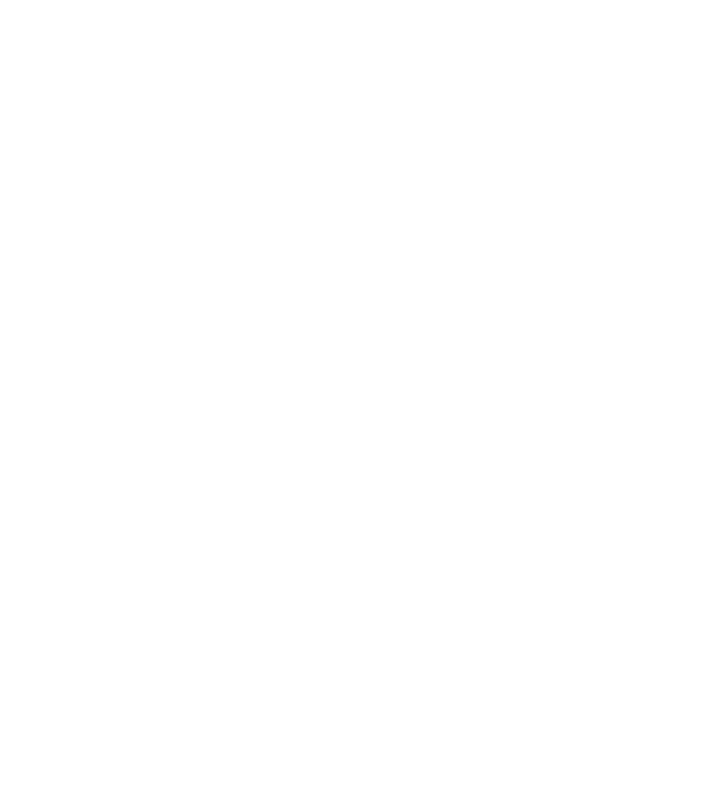
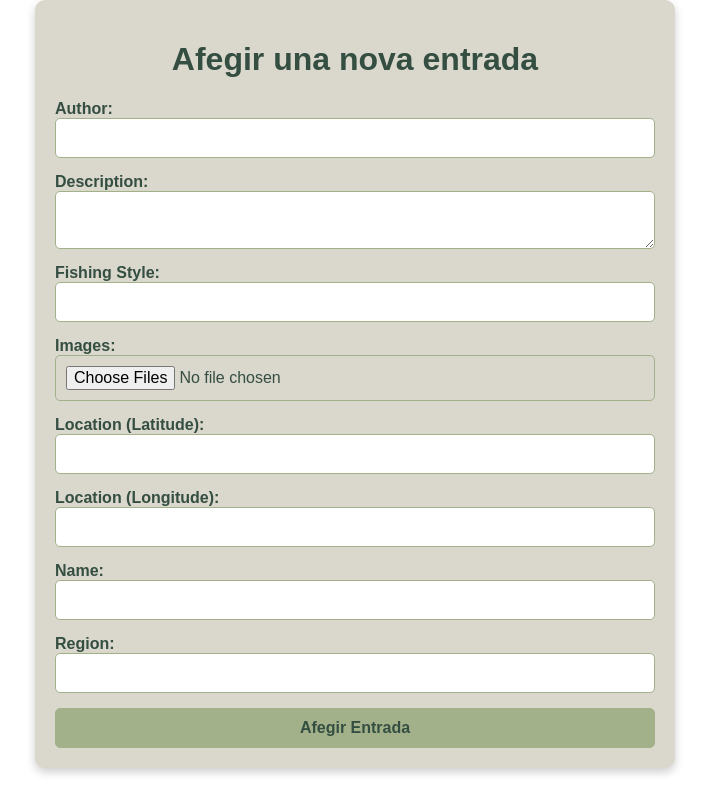
Before and after one commit to platan12/hookedonfishingweb, a React (Create React App) app: page /AddSpot in a window 1280 px wide. Before the commit this address had no page. Shown: the whole page, without its empty margins (285-994 px from the left). Built offline with nearby package versions, Linux system fonts and the light colour scheme.

Commit message:
Add Added

```diff
--- /dev/null
+++ b/src/AddSpot.css
@@ -0,0 +1,53 @@
+.add-spot-container {
+    max-width: 600px;
+    margin: 0 auto;
+    padding: 20px;
+    background-color: #DAD7CD;
+    border-radius: 10px;
+    box-shadow: 0 4px 10px rgba(0, 0, 0, 0.2);
+  }
+
+  h1 {
+    text-align: center;
+    color: #344e41;
+  }
+
+  .add-spot-form {
+    display: flex;
+    flex-direction: column;
+    gap: 15px;
+  }
+
+  label {
+    display: flex;
+    flex-direction: column;
+    font-weight: bold;
+    color: #344e41;
+  }
+
+  input,
+  textarea,
+  button {
+    padding: 10px;
+    border: 1px solid #A3B18A;
+    border-radius: 5px;
+    font-size: 16px;
+  }
+
+  button {
+    background-color: #A3B18A;
+    color: #344e41;
+    cursor: pointer;
+    font-weight: bold;
+  }
+
+  button:hover {
+    background-color: #344e41;
+    color: #DAD7CD;
+  }
+
+  .error-message {
+    color: red;
+    font-weight: bold;
+    text-align: center;
+  }
--- /dev/null
+++ b/src/AddSpot.js
@@ -0,0 +1,113 @@
+import React, { useState } from "react";
+import { useNavigate } from 'react-router-dom';
+import { collection, addDoc, serverTimestamp, } from "firebase/firestore";
+import { db, storage } from "./firebaseConfig";
+import { ref, uploadBytes } from "firebase/storage";
+import "./AddSpot.css";
+
+const AddSpot = () => {
+  const [formData, setFormData] = useState({
+    author: "",
+    description: "",
+    fishingStyle: "",
+    images: [],
+    locationlng: "",
+    locationlat: "",
+    name: "",
+    region: "",
+    species: "Test",
+  });
+
+  const [imageFiles, setImageFiles] = useState([]);
+  const [error, setError] = useState(null);
+  const navigate = useNavigate();
+
+  // Manejar canvis al formulari
+  const handleChange = (e) => {
+    const { name, value } = e.target;
+    setFormData((prev) => ({
+      ...prev,
+      [name]: value,
+    }));
+  };
+
+  // Manejar la selecció d'imatges
+  const handleImageChange = (e) => {
+    setImageFiles(e.target.files);
+  };
+
+  // Manejar l'enviament del formulari
+  const handleSubmit = async (e) => {
+    e.preventDefault();
+    try {
+      // Pujar imatges al Firebase Storage
+      const uploadedImages = [];
+      for (const file of imageFiles) {
+        const imageRef = ref(storage, `spots/${file.name}`);
+        await uploadBytes(imageRef, file);
+        uploadedImages.push(`spots/${file.name}`);
+      }
+
+      // Afegir les dades al Firestore
+      await addDoc(collection(db, "items"), {
+        ...formData,
+        images: uploadedImages,
+        creationDate: serverTimestamp(), // Marca de temps del servidor
+        location: {
+          lat: formData.locationlat,
+          lng: formData.locationlng,
+        },
+      });
+
+      // Redirigeix enrere a DatabaseSpot
+      navigate('/DatabaseSpot');
+    } catch (err) {
+      setError("Error afegint l'entrada. Si us plau, torna-ho a intentar.");
+      console.error(err);
+    }
+  };
+
+  return (
+    <div className="add-spot-container">
+      <h1>Afegir una nova entrada</h1>
+      {error && <p className="error-message">{error}</p>}
+      <form onSubmit={handleSubmit} className="add-spot-form">
+        <label>
+          Author:
+          <input type="text" name="author" value={formData.author} onChange={handleChange} required />
+        </label>
+        <label>
+          Description:
+          <textarea name="description" value={formData.description} onChange={handleChange} required />
+        </label>
+        <label>
+          Fishing Style:
+          <input type="text" name="fishingStyle" value={formData.fishingStyle} onChange={handleChange} required />
+        </label>
+        <label>
+          Images:
+          <input type="file" multiple onChange={handleImageChange} />
+        </label>
+        <label>
+          Location (Latitude):
+          <input type="text" name="locationlat" value={formData.locationlat} onChange={handleChange} required />
+        </label>
+        <label>
+          Location (Longitude):
+          <input type="text" name="locationlng" value={formData.locationlng} onChange={handleChange} required />
+        </label>
+        <label>
+          Name:
+          <input type="text" name="name" value={formData.name} onChange={handleChange} required />
+        </label>
+        <label>
+          Region:
+          <input type="text" name="region" value={formData.region} onChange={handleChange} required />
+        </label>
+        <button type="submit">Afegir Entrada</button>
+      </form>
+    </div>
+  );
+};
+
+export default AddSpot;
--- a/src/App.js
+++ b/src/App.js
@@ -3,6 +3,7 @@
 import Login from './components/login';
 import DatabaseSpot from './DatabaseSpot';
 import DatabaseUser from './DatabaseUser'; // La nova pàgina on vols navegar
+import AddSpot from "./AddSpot";
 
 const App = () => {
   return (
@@ -11,6 +12,7 @@
         <Route path="/" element={<Login />} />
         <Route path="/DatabaseSpot" element={<DatabaseSpot />} />
         <Route path="/DatabaseUser" element={<DatabaseUser />} />
+        <Route path="/AddSpot" element={<AddSpot />} />
       </Routes>
     </Router>
   );
--- a/src/DatabaseSpot.css
+++ b/src/DatabaseSpot.css
@@ -4,20 +4,34 @@
   flex-direction: column;
   height: 100vh;
 }
+  /* Taula */
 .items-table {
-    margin: 20px auto;
+  width: 100%;
   border-collapse: collapse;
-    width: 80%;
+  margin-top: 20px;
+  background-color: #DAD7CD; /* Fons suau */
 }
 
-  .items-table th, .items-table td {
-    border: 1px solid #ddd;
+.items-table th,
+.items-table td {
+  border: 1px solid #A3B18A; /* Borda de color verd mitjà */
   padding: 10px;
   text-align: left;
+
 }
 
 .items-table th {
-    background-color: #f4f4f4;
+  background-color: #344e41; /* Fons fosc */
+  color: #344e41; /* Text clar */
+  font-weight: bold;
+}
+
+.items-table td {
+  color: #344e41; /* Text fosc */
+}
+
+.items-table tr:nth-child(even) {
+  background-color: #A3B18A; /* Verd clar per a files parells */
 }
 
   .error-message {
--- a/src/DatabaseSpot.js
+++ b/src/DatabaseSpot.js
@@ -86,6 +86,9 @@
           <button className="Spot-button">Spot DB</button>
           <button onClick={handleNav} className="User-button">User DB</button>
         </div>
+        <button onClick={() => navigate('/AddSpot')} className="User-button header-right-button">
+          AddSpot
+        </button>
         <button  onClick={handleOut} className="User-button header-right-button">Log Out</button> {/* Botó a la dreta */}
       </header>
 
--- a/src/DatabaseUser.css
+++ b/src/DatabaseUser.css
@@ -4,20 +4,34 @@
     flex-direction: column;
     height: 100vh;
   }
+   /* Taula */
 .items-table {
-      margin: 20px auto;
+  width: 100%;
   border-collapse: collapse;
-      width: 80%;
+  margin-top: 20px;
+  background-color: #DAD7CD; /* Fons suau */
 }
 
-    .items-table th, .items-table td {
-      border: 1px solid #ddd;
+.items-table th,
+.items-table td {
+  border: 1px solid #A3B18A; /* Borda de color verd mitjà */
   padding: 10px;
   text-align: left;
+
 }
 
 .items-table th {
-      background-color: #f4f4f4;
+  background-color: #344e41; /* Fons fosc */
+  color: #DAD7CD; /* Text clar */
+  font-weight: bold;
+}
+
+.items-table td {
+  color: #344e41; /* Text fosc */
+}
+
+.items-table tr:nth-child(even) {
+  background-color: #A3B18A; /* Verd clar per a files parells */
 }
 
     .error-message {
```
Lines whose indentation alone changed are shown as unchanged.
